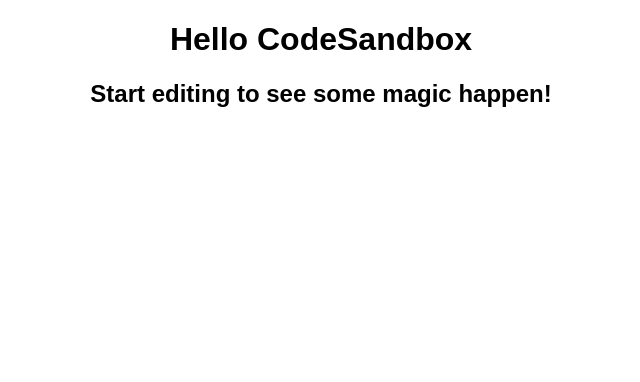
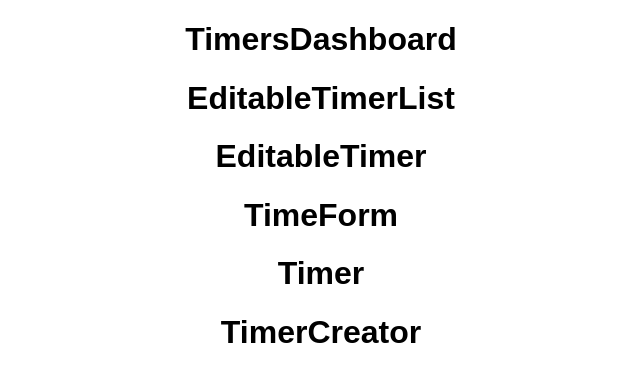
Before and after one commit to MickaelDjak/js.timer, a React (Create React App) app: page / in a window 1280 px wide. Shown: the top 382 px of the page, without its empty margins (319-959 px from the left). Built offline with nearby package versions, Linux system fonts and the light colour scheme.

Commit message:
Structure of timer
Create main files for timer

```diff
--- a/src/App.js
+++ b/src/App.js
@@ -1,11 +1,11 @@
 import React from "react";
+import TimersDashboard from "./TimersDashboard";
 import "./styles.css";
 
 export default function App() {
   return (
     <div className="App">
-      <h1>Hello CodeSandbox</h1>
-      <h2>Start editing to see some magic happen!</h2>
+      <TimersDashboard />
     </div>
   );
 }
--- a/src/EditableTimer.js
+++ b/src/EditableTimer.js
@@ -0,0 +1,14 @@
+import React from "react";
+import TimeForm from "./TimeForm";
+import Timer from "./Timer";
+import "./styles.css";
+
+export default function EditableTimer() {
+  return (
+    <div className="EditableTimer ">
+      <h1>EditableTimer </h1>
+      <TimeForm />
+      <Timer />
+    </div>
+  );
+}
--- a/src/EditableTimerList.js
+++ b/src/EditableTimerList.js
@@ -0,0 +1,13 @@
+import React from "react";
+import EditableTimer from "./EditableTimer";
+
+import "./styles.css";
+
+export default function EditableTimerList() {
+  return (
+    <div className="EditableTimerList ">
+      <h1>EditableTimerList </h1>
+      <EditableTimer />
+    </div>
+  );
+}
--- a/src/TimeForm.js
+++ b/src/TimeForm.js
@@ -0,0 +1,10 @@
+import React from "react";
+import "./styles.css";
+
+export default function TimeForm() {
+  return (
+    <div className="TimeForm ">
+      <h1>TimeForm </h1>
+    </div>
+  );
+}
--- a/src/Timer.js
+++ b/src/Timer.js
@@ -0,0 +1,10 @@
+import React from "react";
+import "./styles.css";
+
+export default function Timer() {
+  return (
+    <div className="Timer ">
+      <h1>Timer </h1>
+    </div>
+  );
+}
--- a/src/TimerCreator.js
+++ b/src/TimerCreator.js
@@ -0,0 +1,10 @@
+import React from "react";
+import "./styles.css";
+
+export default function TimerCreator() {
+  return (
+    <div className="TimerCreator">
+      <h1>TimerCreator</h1>
+    </div>
+  );
+}
--- a/src/TimersDashboard.js
+++ b/src/TimersDashboard.js
@@ -0,0 +1,14 @@
+import React from "react";
+import TimerCreator from "./TimerCreator";
+import EditableTimerList from "./EditableTimerList";
+import "./styles.css";
+
+export default function TimersDashboard() {
+  return (
+    <div className="TimersDashboard">
+      <h1>TimersDashboard</h1>
+      <EditableTimerList />
+      <TimerCreator />
+    </div>
+  );
+}
```
